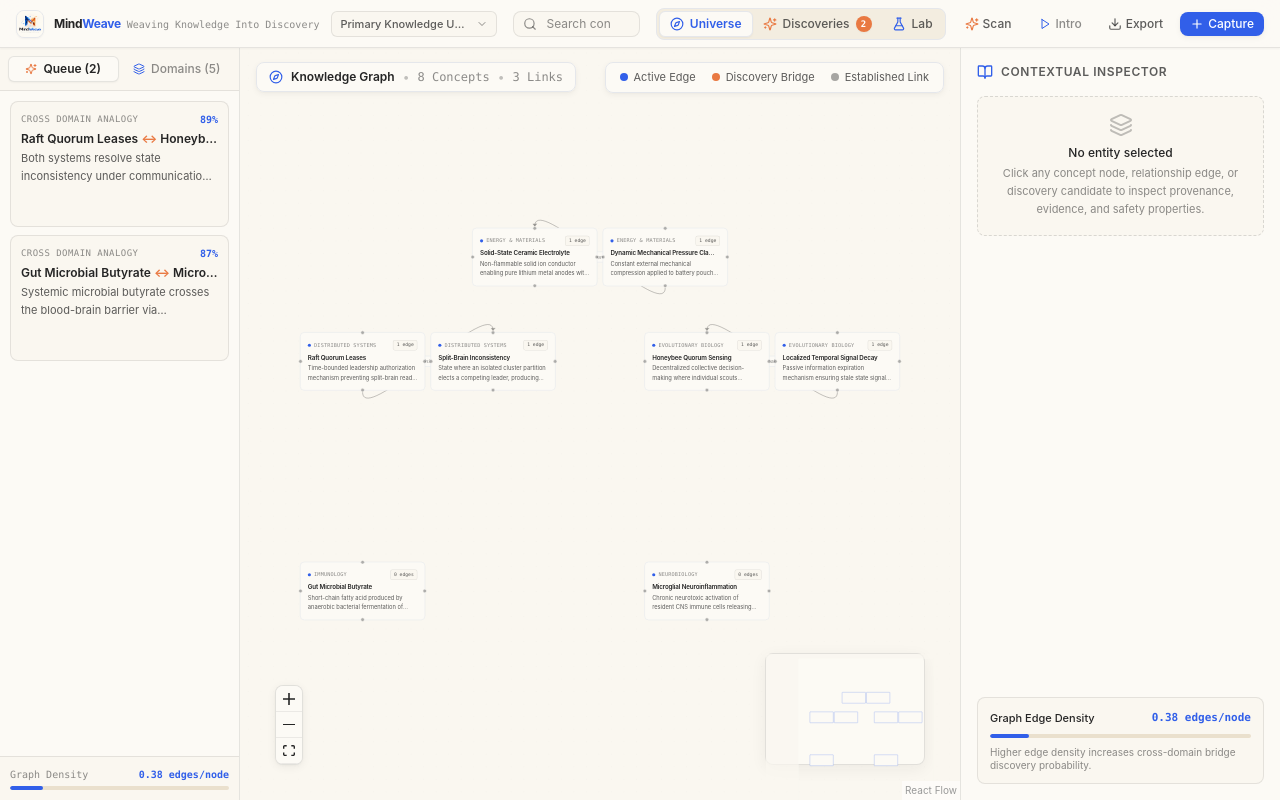
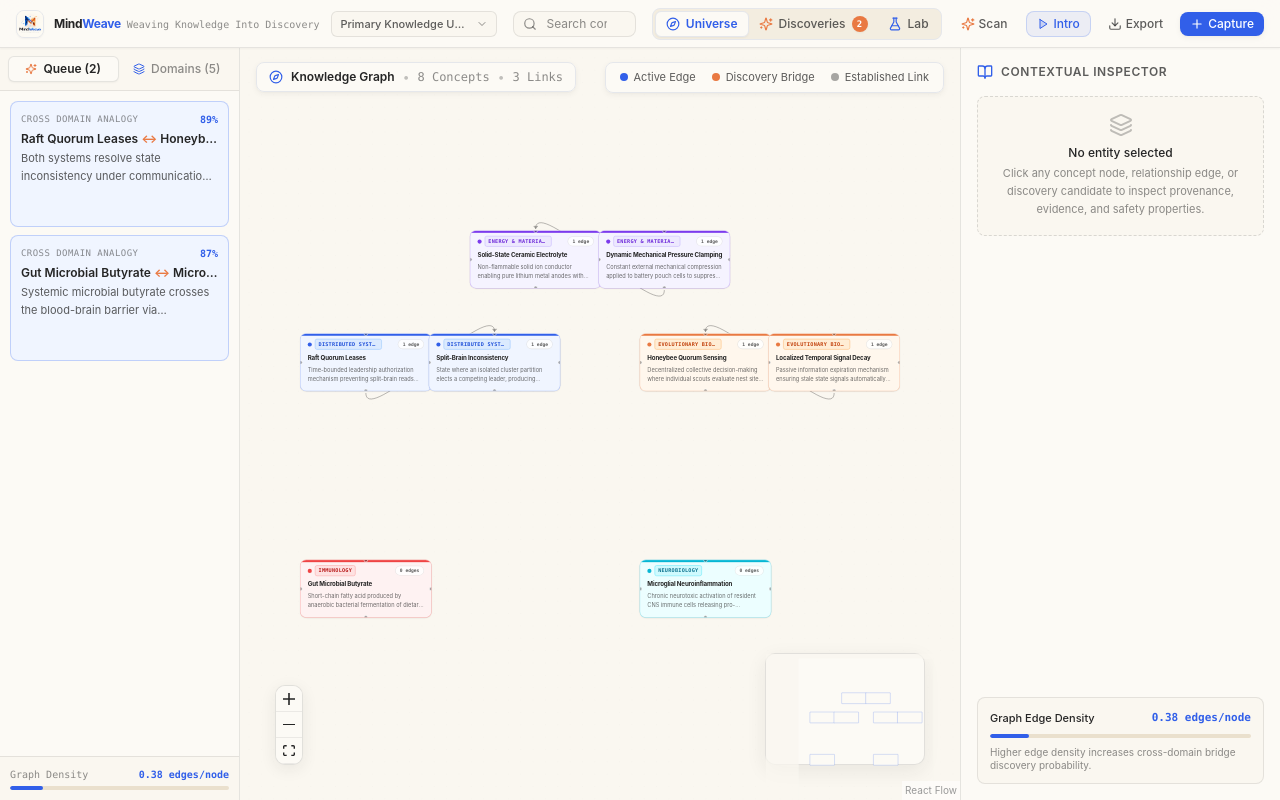
Before and after one commit to Dmandeep/Mindweave, a Next.js app: page / in a window 1280 px wide. Built offline with nearby package versions, Linux system fonts and the light colour scheme.

Commit message:
feat(ui): implement multi-color domain boxes, 3-stage entry animation (name -> logo -> page), and website-wide motion effects

```diff
--- a/app/globals.css
+++ b/app/globals.css
@@ -48,8 +48,8 @@ body {
 }
 
 .react-flow__controls {
-  box-shadow: 0 2px 10px rgba(37, 37, 37, 0.06), 0 1px 3px rgba(37, 37, 37, 0.04) !important;
-  border-radius: 8px !important;
+  box-shadow: 0 4px 16px rgba(37, 37, 37, 0.08) !important;
+  border-radius: 10px !important;
   overflow: hidden;
   border: 1px solid rgba(37, 37, 37, 0.12) !important;
   background-color: #FCFAF5 !important;
@@ -69,10 +69,10 @@ body {
 }
 
 .react-flow__minimap {
-  background-color: rgba(252, 250, 245, 0.92) !important;
+  background-color: rgba(252, 250, 245, 0.95) !important;
   border: 1px solid rgba(37, 37, 37, 0.12) !important;
-  border-radius: 8px !important;
-  box-shadow: 0 4px 16px rgba(37, 37, 37, 0.06) !important;
+  border-radius: 10px !important;
+  box-shadow: 0 6px 20px rgba(37, 37, 37, 0.08) !important;
   backdrop-filter: blur(8px) !important;
 }
 
@@ -83,43 +83,140 @@ body {
 
 .react-flow__edge.selected .react-flow__edge-path {
   stroke: #315FE9 !important;
-  stroke-width: 2.5 !important;
+  stroke-width: 2.8 !important;
+  filter: drop-shadow(0 0 4px rgba(49, 95, 233, 0.5));
 }
 
-/* Focus and Interaction Utilities */
+/* Animated Edge Dash Flow */
+@keyframes edgeDashFlow {
+  from {
+    stroke-dashoffset: 24;
+  }
+  to {
+    stroke-dashoffset: 0;
+  }
+}
+
+.animate-edge-flow {
+  stroke-dasharray: 6, 6;
+  animation: edgeDashFlow 1.2s linear infinite;
+}
+
+/* Dynamic Keyframes for Rich Website Animations */
+@keyframes cardFloat {
+  0%, 100% {
+    transform: translateY(0px);
+  }
+  50% {
+    transform: translateY(-4px);
+  }
+}
+
+@keyframes pulseGlow {
+  0%, 100% {
+    opacity: 0.8;
+    transform: scale(1);
+    box-shadow: 0 0 0 0 rgba(49, 95, 233, 0.4);
+  }
+  50% {
+    opacity: 1;
+    transform: scale(1.02);
+    box-shadow: 0 0 0 8px rgba(49, 95, 233, 0);
+  }
+}
+
+@keyframes orbitSpin {
+  0% {
+    transform: rotate(0deg);
+  }
+  100% {
+    transform: rotate(360deg);
+  }
+}
+
+@keyframes shimmerGlint {
+  0% {
+    background-position: -200% 0;
+  }
+  100% {
+    background-position: 200% 0;
+  }
+}
+
+@keyframes radarSweep {
+  0% {
+    transform: rotate(0deg);
+  }
+  100% {
+    transform: rotate(360deg);
+  }
+}
+
+@keyframes nameLetterReveal {
+  0% {
+    opacity: 0;
+    transform: translateY(12px) scale(0.92);
+    filter: blur(4px);
+  }
+  100% {
+    opacity: 1;
+    transform: translateY(0) scale(1);
+    filter: blur(0px);
+  }
+}
+
+@keyframes logoFloatIn {
+  0% {
+    opacity: 0;
+    transform: scale(0.7) translateY(24px) rotate(-6deg);
+    filter: blur(8px);
+  }
+  60% {
+    opacity: 1;
+    transform: scale(1.05) translateY(-6px) rotate(1deg);
+    filter: blur(0px);
+  }
+  100% {
+    opacity: 1;
+    transform: scale(1) translateY(0) rotate(0deg);
+    filter: blur(0px);
+  }
+}
+
+.animate-card-float {
+  animation: cardFloat 3.5s ease-in-out infinite;
+}
+
+.animate-pulse-glow {
+  animation: pulseGlow 2.5s ease-in-out infinite;
+}
+
+.animate-radar-sweep {
+  animation: radarSweep 3s linear infinite;
+}
+
+.animate-logo-float-in {
+  animation: logoFloatIn 1.1s cubic-bezier(0.16, 1, 0.3, 1) forwards;
+}
+
+.animate-name-reveal {
+  animation: nameLetterReveal 0.8s cubic-bezier(0.16, 1, 0.3, 1) forwards;
+}
+
+/* Button & Card Focus / Press Utilities */
 button:focus-visible,
 input:focus-visible,
 textarea:focus-visible,
 select:focus-visible {
   outline: none;
-  box-shadow: 0 0 0 2px rgba(49, 95, 233, 0.4);
+  box-shadow: 0 0 0 2px rgba(49, 95, 233, 0.5);
 }
 
-/* Button Active Press Scale */
 .btn-press {
   transition: transform 0.15s cubic-bezier(0.16, 1, 0.3, 1), box-shadow 0.15s;
 }
 .btn-press:active {
-  transform: scale(0.98);
-}
-
-/* Research Card Surface Standard */
-.research-surface {
-  background-color: #FCFAF5;
-  border: 1px solid rgba(37, 37, 37, 0.10);
-  box-shadow: 0 1px 3px rgba(37, 37, 37, 0.04), 0 2px 8px rgba(37, 37, 37, 0.02);
-  transition: all 0.2s cubic-bezier(0.16, 1, 0.3, 1);
-}
-
-.research-surface:hover {
-  border-color: rgba(37, 37, 37, 0.20);
-  box-shadow: 0 4px 14px rgba(37, 37, 37, 0.06), 0 1px 3px rgba(37, 37, 37, 0.04);
-}
-
-.research-surface-selected {
-  background-color: #F6F9FF;
-  border-color: #315FE9;
-  box-shadow: 0 0 0 1px #315FE9, 0 4px 16px rgba(49, 95, 233, 0.12);
+  transform: scale(0.97);
 }
 
 /* Accessibility: Strict Reduced Motion */
--- a/components/canvas/edges/TypedEdge.tsx
+++ b/components/canvas/edges/TypedEdge.tsx
@@ -37,26 +37,33 @@ export const TypedEdge = memo(({
   });
 
   const isProposed = relationship?.status === 'proposed';
-  const strokeWidth = isSelected ? 2.5 : 1.5;
+  const strokeWidth = isSelected ? 2.8 : isProposed ? 2 : 1.6;
 
   const strokeColor = isSelected
     ? '#315FE9'
     : isProposed
     ? '#E97942'
-    : 'rgba(37, 37, 37, 0.40)';
+    : 'rgba(37, 37, 37, 0.45)';
 
   const strokeStyle = {
     ...style,
     stroke: strokeColor,
     strokeWidth,
-    strokeDasharray: isProposed ? '5,5' : undefined,
+    strokeDasharray: isProposed || isSelected ? '6,6' : undefined,
     opacity: isSelected ? 1 : 0.85,
-    transition: 'stroke 0.2s cubic-bezier(0.16, 1, 0.3, 1), stroke-width 0.2s cubic-bezier(0.16, 1, 0.3, 1)',
+    filter: isSelected ? 'drop-shadow(0 0 5px rgba(49, 95, 233, 0.5))' : undefined,
+    transition: 'all 0.25s cubic-bezier(0.16, 1, 0.3, 1)',
   };
 
   return (
     <>
-      <BaseEdge id={id} path={edgePath} style={strokeStyle} markerEnd={markerEnd} />
+      <BaseEdge
+        id={id}
+        path={edgePath}
+        style={strokeStyle}
+        markerEnd={markerEnd}
+        className={isSelected || isProposed ? 'animate-edge-flow' : undefined}
+      />
       <EdgeLabelRenderer>
         <div
           style={{
@@ -65,12 +72,14 @@ export const TypedEdge = memo(({
             pointerEvents: 'all',
           }}
           className={`
-            px-2 py-0.5 rounded text-[10px] font-mono tracking-tight select-none cursor-pointer transition-all duration-150
-            border backdrop-blur-xs
+            px-2.5 py-0.5 rounded-full text-[10px] font-mono tracking-tight select-none cursor-pointer transition-all duration-200
+            border shadow-xs backdrop-blur-xs
             ${
               isSelected
-                ? 'bg-[#F6F9FF] border-royal text-royal shadow-sm ring-1 ring-royal/30'
-                : 'bg-[#FCFAF5] border-ink/12 text-ink-muted hover:text-ink hover:border-ink/30 hover:shadow-xs'
+                ? 'bg-[#EFF6FF] border-royal text-royal shadow-sm ring-2 ring-royal/30 font-semibold scale-110'
+                : isProposed
+                ? 'bg-[#FFF7ED] border-tangerine text-tangerine shadow-xs ring-1 ring-tangerine/30 font-medium hover:scale-105'
+                : 'bg-[#FCFAF5] border-ink/15 text-ink-secondary hover:text-ink hover:border-ink/40 hover:shadow-sm hover:scale-105'
             }
           `}
         >
@@ -80,7 +89,7 @@ export const TypedEdge = memo(({
                 isSelected
                   ? 'bg-royal scale-125'
                   : isProposed
-                  ? 'bg-tangerine'
+                  ? 'bg-tangerine animate-ping'
                   : 'bg-ink/40'
               }`}
             />
--- a/components/canvas/nodes/ConceptNode.tsx
+++ b/components/canvas/nodes/ConceptNode.tsx
@@ -10,64 +10,189 @@ export interface ConceptNodeData {
   isSelected?: boolean;
 }
 
+// Distinct, vibrant domain theme specifications for each field of inquiry
+export interface DomainColorSpec {
+  bg: string;
+  border: string;
+  borderHover: string;
+  topStripe: string;
+  pillBg: string;
+  pillText: string;
+  pillBorder: string;
+  dotColor: string;
+  glowHover: string;
+}
+
+export const DOMAIN_COLOR_MAP: Record<string, DomainColorSpec> = {
+  'Distributed Systems': {
+    bg: 'bg-[#F0F5FF]',
+    border: 'border-[#315FE9]/30',
+    borderHover: 'hover:border-[#315FE9]/80',
+    topStripe: 'bg-[#315FE9]',
+    pillBg: 'bg-[#DBEAFE]',
+    pillText: 'text-[#1D4ED8]',
+    pillBorder: 'border-[#93C5FD]',
+    dotColor: '#315FE9',
+    glowHover: 'hover:shadow-[0_8px_24px_rgba(49,95,233,0.18)]',
+  },
+  'Evolutionary Biology': {
+    bg: 'bg-[#FFF7ED]',
+    border: 'border-[#E97942]/35',
+    borderHover: 'hover:border-[#E97942]/80',
+    topStripe: 'bg-[#E97942]',
+    pillBg: 'bg-[#FFEDD5]',
+    pillText: 'text-[#C2410C]',
+    pillBorder: 'border-[#FDBA74]',
+    dotColor: '#E97942',
+    glowHover: 'hover:shadow-[0_8px_24px_rgba(233,121,66,0.18)]',
+  },
+  'Energy & Materials': {
+    bg: 'bg-[#F5F3FF]',
+    border: 'border-[#7C3AED]/30',
+    borderHover: 'hover:border-[#7C3AED]/80',
+    topStripe: 'bg-[#7C3AED]',
+    pillBg: 'bg-[#EDE9FE]',
+    pillText: 'text-[#6D28D9]',
+    pillBorder: 'border-[#C4B5FD]',
+    dotColor: '#7C3AED',
+    glowHover: 'hover:shadow-[0_8px_24px_rgba(124,58,237,0.18)]',
+  },
+  'Materials Science': {
+    bg: 'bg-[#F5F3FF]',
+    border: 'border-[#7C3AED]/30',
+    borderHover: 'hover:border-[#7C3AED]/80',
+    topStripe: 'bg-[#7C3AED]',
+    pillBg: 'bg-[#EDE9FE]',
+    pillText: 'text-[#6D28D9]',
+    pillBorder: 'border-[#C4B5FD]',
+    dotColor: '#7C3AED',
+    glowHover: 'hover:shadow-[0_8px_24px_rgba(124,58,237,0.18)]',
+  },
+  'Immunology': {
+    bg: 'bg-[#FEF2F2]',
+    border: 'border-[#EF4444]/35',
+    borderHover: 'hover:border-[#EF4444]/80',
+    topStripe: 'bg-[#EF4444]',
+    pillBg: 'bg-[#FEE2E2]',
+    pillText: 'text-[#B91C1C]',
+    pillBorder: 'border-[#FCA5A5]',
+    dotColor: '#EF4444',
+    glowHover: 'hover:shadow-[0_8px_24px_rgba(239,68,68,0.18)]',
+  },
+  'Neurobiology': {
+    bg: 'bg-[#ECFEFF]',
+    border: 'border-[#06B6D4]/35',
+    borderHover: 'hover:border-[#06B6D4]/80',
+    topStripe: 'bg-[#06B6D4]',
+    pillBg: 'bg-[#CFFAFE]',
+    pillText: 'text-[#0E7490]',
+    pillBorder: 'border-[#67E8F9]',
+    dotColor: '#06B6D4',
+    glowHover: 'hover:shadow-[0_8px_24px_rgba(6,182,212,0.18)]',
+  },
+  'Neuroscience': {
+    bg: 'bg-[#ECFEFF]',
+    border: 'border-[#06B6D4]/35',
+    borderHover: 'hover:border-[#06B6D4]/80',
+    topStripe: 'bg-[#06B6D4]',
+    pillBg: 'bg-[#CFFAFE]',
+    pillText: 'text-[#0E7490]',
+    pillBorder: 'border-[#67E8F9]',
+    dotColor: '#06B6D4',
+    glowHover: 'hover:shadow-[0_8px_24px_rgba(6,182,212,0.18)]',
+  },
+  'Macroeconomics': {
+    bg: 'bg-[#F0FDF4]',
+    border: 'border-[#10B981]/30',
+    borderHover: 'hover:border-[#10B981]/80',
+    topStripe: 'bg-[#10B981]',
+    pillBg: 'bg-[#DCFCE7]',
+    pillText: 'text-[#15803D]',
+    pillBorder: 'border-[#86EFAC]',
+    dotColor: '#10B981',
+    glowHover: 'hover:shadow-[0_8px_24px_rgba(16,185,129,0.18)]',
+  },
+};
+
+const DEFAULT_COLOR_SPEC: DomainColorSpec = {
+  bg: 'bg-[#F8FAFC]',
+  border: 'border-[#64748B]/30',
+  borderHover: 'hover:border-[#64748B]/80',
+  topStripe: 'bg-[#64748B]',
+  pillBg: 'bg-[#F1F5F9]',
+  pillText: 'text-[#334155]',
+  pillBorder: 'border-[#CBD5E1]',
+  dotColor: '#64748B',
+  glowHover: 'hover:shadow-[0_8px_24px_rgba(100,116,139,0.18)]',
+};
+
 export const ConceptNode = memo(({ data, selected }: { data: ConceptNodeData; selected?: boolean }) => {
   const { concept, connectionCount, isSelected: propSelected } = data;
   const isSelected = selected || propSelected;
 
+  const colorSpec = DOMAIN_COLOR_MAP[concept.domainCategory] || DEFAULT_COLOR_SPEC;
+
   return (
     <div
       className={`
-        relative group rounded-lg p-3.5 w-60 text-left transition-all duration-200
-        border backdrop-blur-xs
+        relative group rounded-xl pt-1.5 pb-3.5 px-3.5 w-64 text-left transition-all duration-200
+        border overflow-hidden
+        ${colorSpec.bg}
         ${
           isSelected
-            ? 'bg-[#F6F9FF] border-royal ring-2 ring-royal/25 shadow-selected scale-[1.015]'
-            : 'bg-[#FCFAF5] border-ink/12 hover:border-ink/25 hover:shadow-card-hover hover:-translate-y-0.5'
+            ? 'border-royal ring-2 ring-royal/40 shadow-[0_8px_28px_rgba(49,95,233,0.22)] scale-[1.02]'
+            : `${colorSpec.border} ${colorSpec.borderHover} ${colorSpec.glowHover} shadow-sm hover:-translate-y-1`
         }
       `}
     >
-      {/* 4 Connection Handles with Subtle Hover Elevation */}
+      {/* Domain Color Top Stripe Indicator */}
+      <div className={`absolute top-0 left-0 right-0 h-1 ${colorSpec.topStripe}`} />
+
+      {/* 4 Connection Handles with Hover Glowing States */}
       <Handle
         type="target"
         position={Position.Top}
-        className="!w-2 !h-2 !bg-ink/35 !border-[#FCFAF5] hover:!bg-royal hover:scale-125 transition-all"
+        className="!w-2 !h-2 !bg-ink/40 !border-white hover:!bg-royal hover:scale-125 transition-all"
       />
       <Handle
         type="source"
         position={Position.Bottom}
-        className="!w-2 !h-2 !bg-ink/35 !border-[#FCFAF5] hover:!bg-royal hover:scale-125 transition-all"
+        className="!w-2 !h-2 !bg-ink/40 !border-white hover:!bg-royal hover:scale-125 transition-all"
       />
       <Handle
         type="target"
         position={Position.Left}
-        className="!w-2 !h-2 !bg-ink/35 !border-[#FCFAF5] hover:!bg-royal hover:scale-125 transition-all"
+        className="!w-2 !h-2 !bg-ink/40 !border-white hover:!bg-royal hover:scale-125 transition-all"
       />
       <Handle
         type="source"
         position={Position.Right}
-        className="!w-2 !h-2 !bg-ink/35 !border-[#FCFAF5] hover:!bg-royal hover:scale-125 transition-all"
+        className="!w-2 !h-2 !bg-ink/40 !border-white hover:!bg-royal hover:scale-125 transition-all"
       />
 
-      {/* Domain Badge & Connection Metric */}
-      <div className="flex items-center justify-between mb-1.5">
+      {/* Domain Chip & Connection Count Pill */}
+      <div className="flex items-center justify-between mb-2 mt-1">
         <div className="flex items-center space-x-1.5">
-          <span className="w-1.5 h-1.5 rounded-full bg-royal shrink-0" />
-          <span className="text-[10px] font-mono tracking-wide uppercase text-ink-muted truncate max-w-[130px]">
+          <span
+            className="w-2 h-2 rounded-full shrink-0 shadow-xs"
+            style={{ backgroundColor: colorSpec.dotColor }}
+          />
+          <span className={`text-[10px] font-mono tracking-wider font-semibold uppercase px-1.5 py-0.5 rounded border ${colorSpec.pillBg} ${colorSpec.pillText} ${colorSpec.pillBorder} truncate max-w-[130px]`}>
             {concept.domainCategory}
           </span>
         </div>
-        <span className="text-[9px] font-mono text-ink-secondary px-1.5 py-0.5 rounded bg-[#FAF7F0] border border-ink/10 shadow-2xs">
+        <span className="text-[9px] font-mono text-ink-secondary px-2 py-0.5 rounded-full bg-white/80 border border-ink/10 shadow-2xs font-semibold">
           {connectionCount} {connectionCount === 1 ? 'edge' : 'edges'}
         </span>
       </div>
 
       {/* Canonical Concept Title */}
-      <h4 className="text-xs font-semibold text-ink-primary tracking-tight leading-snug truncate group-hover:text-royal transition-colors">
+      <h4 className="text-xs font-bold text-ink-primary tracking-tight leading-snug group-hover:text-royal transition-colors">
         {concept.canonicalName}
       </h4>
 
       {/* Concise Description */}
-      <p className="text-[11px] text-ink-secondary mt-1 line-clamp-2 leading-relaxed">
+      <p className="text-[11px] text-ink-secondary mt-1.5 line-clamp-2 leading-relaxed opacity-90">
         {concept.description}
       </p>
     </div>
--- a/components/discoveries/DiscoveriesWorkspace.tsx
+++ b/components/discoveries/DiscoveriesWorkspace.tsx
@@ -39,6 +39,33 @@ const TYPE_CONFIG: Record<DiscoveryType, { label: string; tagClass: string }> =
   research_question: {
     label: 'Research Question',
     tagClass: 'bg-royal-subtle text-royal border-royal/30 font-semibold',
+  },
+};
+
+const DISCOVERY_CARD_THEMES: Record<string, { bg: string; border: string; borderHover: string; glow: string }> = {
+  cross_domain_analogy: {
+    bg: 'bg-[#F0F5FF]',
+    border: 'border-[#315FE9]/35',
+    borderHover: 'hover:border-[#315FE9]/80',
+    glow: 'hover:shadow-[0_8px_24px_rgba(49,95,233,0.18)]',
+  },
+  paradox_or_tension: {
+    bg: 'bg-[#FFF7ED]',
+    border: 'border-[#E97942]/40',
+    borderHover: 'hover:border-[#E97942]/80',
+    glow: 'hover:shadow-[0_8px_24px_rgba(233,121,66,0.18)]',
+  },
+  structural_gap: {
+    bg: 'bg-[#F5F3FF]',
+    border: 'border-[#7C3AED]/35',
+    borderHover: 'hover:border-[#7C3AED]/80',
+    glow: 'hover:shadow-[0_8px_24px_rgba(124,58,237,0.18)]',
+  },
+  emergent_synthesis: {
+    bg: 'bg-[#F0FDF4]',
+    border: 'border-[#10B981]/35',
+    borderHover: 'hover:border-[#10B981]/80',
+    glow: 'hover:shadow-[0_8px_24px_rgba(16,185,129,0.18)]',
   },
 };
 
@@ -241,17 +268,19 @@ export const DiscoveriesWorkspace: React.FC = () => {
               const isSelected = selectedDiscoveryId === cand.id;
               const typeCfg = TYPE_CONFIG[cand.discoveryType] || TYPE_CONFIG.cross_domain_analogy;
 
+              const cardTheme = DISCOVERY_CARD_THEMES[cand.discoveryType] || DISCOVERY_CARD_THEMES.cross_domain_analogy;
+
               return (
                 <div
                   key={cand.id}
                   onClick={() => selectDiscovery(cand.id)}
                   style={{ animationDelay: `${index * 50}ms` }}
                   className={`
-                    rounded-xl p-4.5 transition-all duration-200 border cursor-pointer relative group flex flex-col justify-between bg-[#FCFAF5] animate-fade-in-up
+                    rounded-xl p-4.5 transition-all duration-200 border cursor-pointer relative group flex flex-col justify-between ${cardTheme.bg} animate-fade-in-up
                     ${
                       isSelected
-                        ? 'border-royal ring-2 ring-royal/25 shadow-selected scale-[1.008]'
-                        : 'border-ink/12 hover:border-ink/25 hover:shadow-card-hover hover:-translate-y-0.5'
+                        ? 'border-royal ring-2 ring-royal/35 shadow-[0_8px_28px_rgba(49,95,233,0.22)] scale-[1.01]'
+                        : `${cardTheme.border} ${cardTheme.borderHover} ${cardTheme.glow} shadow-sm hover:-translate-y-1`
                     }
                   `}
                 >
--- a/components/layout/Header.tsx
+++ b/components/layout/Header.tsx
@@ -227,7 +227,11 @@ export const Header: React.FC<HeaderProps> = ({ onReplayIntro }) => {
         <button
           onClick={() => triggerDiscoveryScan()}
           disabled={isScanningDiscoveries}
-          className="hidden sm:flex items-center space-x-1 px-2.5 py-1 rounded-lg text-xs font-medium text-ink-secondary hover:text-ink hover:bg-[#F3EDE0] border border-transparent hover:border-ink/10 transition-colors disabled:opacity-50"
+          className={`hidden sm:flex items-center space-x-1 px-2.5 py-1 rounded-lg text-xs font-medium transition-all ${
+            isScanningDiscoveries
+              ? 'bg-tangerine-subtle border border-tangerine/40 text-tangerine animate-pulse'
+              : 'text-ink-secondary hover:text-ink hover:bg-[#F3EDE0] border border-transparent hover:border-ink/10 active:scale-98'
+          } disabled:opacity-50`}
           title="Run discovery analysis scan across concepts"
         >
           {isScanningDiscoveries ? (
@@ -235,18 +239,18 @@ export const Header: React.FC<HeaderProps> = ({ onReplayIntro }) => {
           ) : (
             <Sparkles className="w-3.5 h-3.5 text-tangerine" />
           )}
-          <span className="hidden lg:inline">{isScanningDiscoveries ? 'Scanning...' : 'Scan'}</span>
+          <span className="hidden lg:inline">{isScanningDiscoveries ? 'Scanning Space...' : 'Scan'}</span>
         </button>
 
         {/* Replay Brand Intro Button */}
         {onReplayIntro && (
           <button
             onClick={onReplayIntro}
-            className="hidden xl:flex items-center space-x-1 px-2 py-1 rounded-lg text-xs font-medium text-ink-muted hover:text-ink hover:bg-[#F3EDE0] border border-transparent hover:border-ink/10 transition-colors"
+            className="hidden xl:flex items-center space-x-1 px-2.5 py-1 rounded-lg text-xs font-medium text-royal bg-royal-subtle hover:bg-royal/15 border border-royal/20 transition-all shadow-2xs active:scale-98"
             title="Replay Brand Introduction Animation"
             aria-label="Replay Brand Intro"
           >
-            <Play className="w-3 h-3 text-royal" />
+            <Play className="w-3 h-3 text-royal fill-royal/20" />
             <span>Intro</span>
           </button>
         )}
--- a/components/layout/InspectorPanel.tsx
+++ b/components/layout/InspectorPanel.tsx
@@ -23,6 +23,7 @@ import {
 import { toCanonicalDecision } from '@/types/safety';
 import { isActionPermittedForLab } from '@/lib/safety/safetyClassifier';
 import { RelationshipType } from '@/types/knowledge';
+import { DOMAIN_COLOR_MAP } from '@/components/canvas/nodes/ConceptNode';
 
 export const InspectorPanel: React.FC = () => {
   const {
@@ -245,9 +246,18 @@ export const InspectorPanel: React.FC = () => {
             ) : (
               <div>
                 <div className="flex items-center justify-between">
-                  <span className="text-[10px] font-mono uppercase px-2 py-0.5 rounded bg-royal-subtle text-royal border border-royal/20 font-medium">
-                    {selectedConcept.domainCategory}
-                  </span>
+                  {(() => {
+                    const domColor = DOMAIN_COLOR_MAP[selectedConcept.domainCategory];
+                    return (
+                      <span className={`text-[10px] font-mono uppercase px-2.5 py-0.5 rounded-full font-semibold border ${
+                        domColor
+                          ? `${domColor.pillBg} ${domColor.pillText} ${domColor.pillBorder}`
+                          : 'bg-royal-subtle text-royal border-royal/20'
+                      }`}>
+                        {selectedConcept.domainCategory}
+                      </span>
+                    );
+                  })()}
                   <div className="flex items-center space-x-1">
                     <button
                       onClick={startEditConcept}
--- a/components/layout/NavSidebar.tsx
+++ b/components/layout/NavSidebar.tsx
@@ -79,14 +79,22 @@ export const NavSidebar: React.FC = () => {
               const isPinned = disc.status === 'pinned';
               const isInLab = disc.status === 'investigating';
 
+              const queueBgMap: Record<string, string> = {
+                cross_domain_analogy: 'bg-[#F0F5FF] border-[#315FE9]/25 hover:border-[#315FE9]/60',
+                paradox_or_tension: 'bg-[#FFF7ED] border-[#E97942]/30 hover:border-[#E97942]/70',
+                structural_gap: 'bg-[#F5F3FF] border-[#7C3AED]/25 hover:border-[#7C3AED]/60',
+                emergent_synthesis: 'bg-[#F0FDF4] border-[#10B981]/25 hover:border-[#10B981]/60',
+              };
+              const queueBg = queueBgMap[disc.discoveryType] || 'bg-[#FAF7F0] border-ink/10 hover:border-ink/25';
+
               return (
                 <div
                   key={disc.id}
                   onClick={() => selectDiscovery(disc.id)}
                   className={`p-2.5 rounded-lg border transition-all duration-200 cursor-pointer relative group ${
                     isSelected
-                      ? 'bg-[#F6F9FF] border-royal shadow-sm ring-1 ring-royal/30 scale-[1.01]'
-                      : 'bg-[#FAF7F0] border-ink/10 hover:border-ink/25 hover:shadow-card hover:-translate-y-0.5'
+                      ? 'border-royal ring-2 ring-royal/35 shadow-md scale-[1.01] bg-[#EFF6FF]'
+                      : `${queueBg} hover:shadow-card hover:-translate-y-0.5`
                   }`}
                 >
                   {/* Top metadata */}
```
Also changed, not shown: components/intro/TheWeaveIntro.tsx (+97 -155 lines), components/lab/DiscoveryLabWorkbench.tsx (+10 -10 lines).
